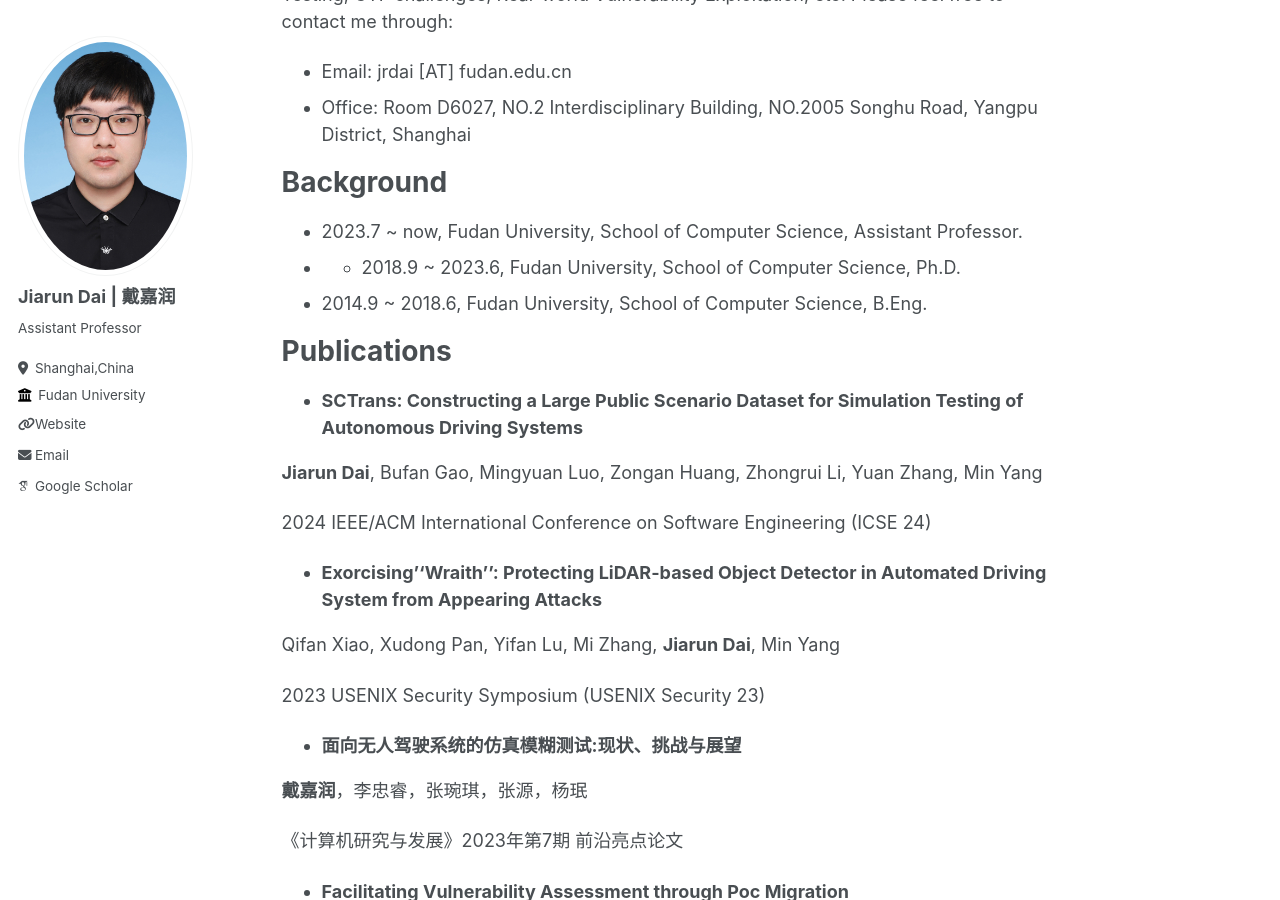
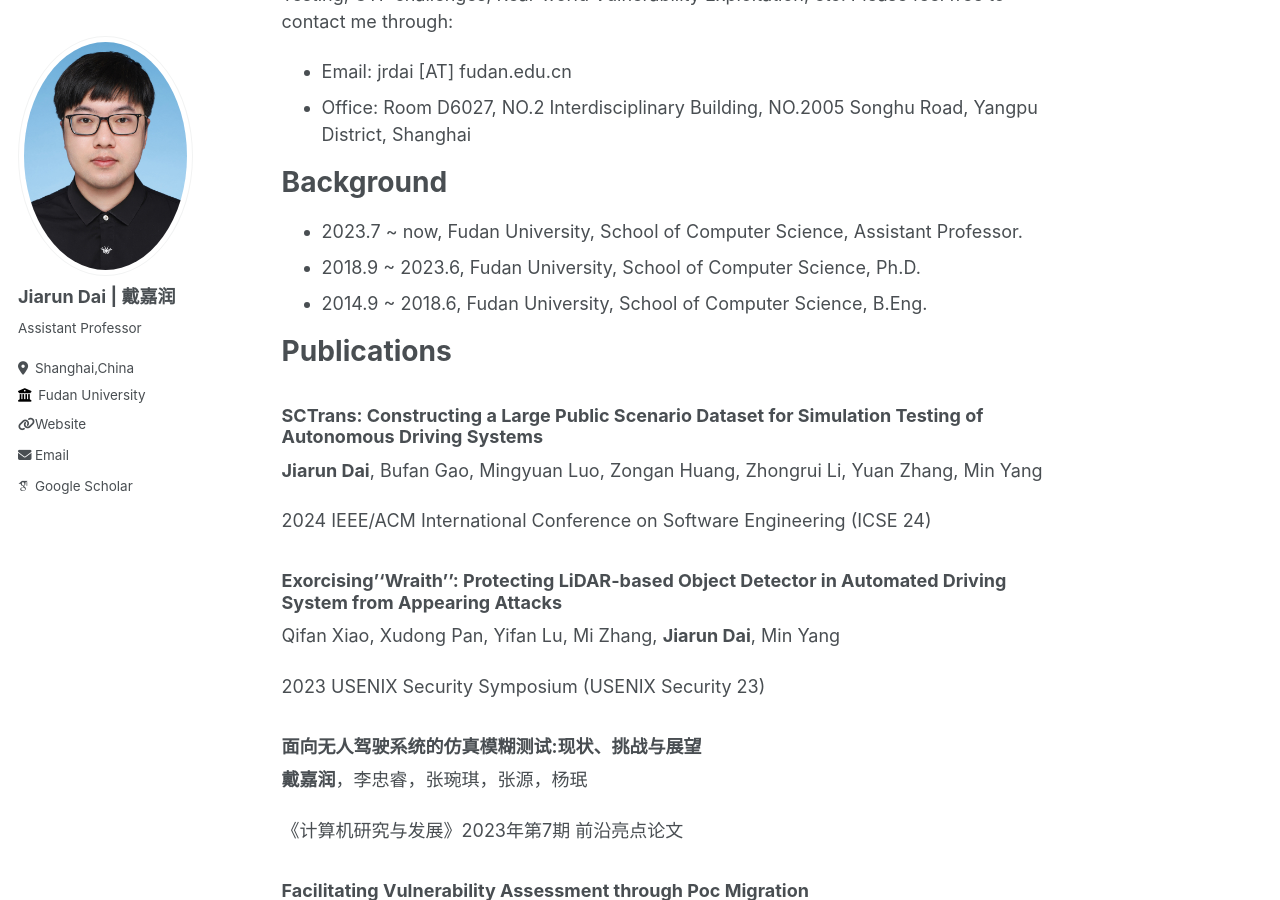
Before and after one commit to DJRRR/djrrr.github.io, a Jekyll site: the page built from _pages/about.md, in a window 1280 px wide and 900 px high, scrolled down 419 px. Built offline with Jekyll 4.4.1, drawn with Linux system fonts in a browser that asks for light colours; some web fonts are replaced.

```diff
--- a/_pages/about.md
+++ b/_pages/about.md
@@ -18,42 +18,42 @@ I'm currently looking for self-driven students who have interests in Software/Sy
 Background
 ======
 * 2023.7 ~ now, Fudan University, School of Computer Science, Assistant Professor.
-* * 2018.9 ~ 2023.6, Fudan University, School of Computer Science, Ph.D.
+* 2018.9 ~ 2023.6, Fudan University, School of Computer Science, Ph.D.
 * 2014.9 ~ 2018.6, Fudan University, School of Computer Science, B.Eng.
 
 Publications
 ======
-* **SCTrans: Constructing a Large Public Scenario Dataset for Simulation Testing of Autonomous Driving Systems**
+### SCTrans: Constructing a Large Public Scenario Dataset for Simulation Testing of Autonomous Driving Systems
 
 **Jiarun Dai**, Bufan Gao, Mingyuan Luo, Zongan Huang, Zhongrui Li, Yuan Zhang, Min Yang
 
 2024 IEEE/ACM International Conference on Software Engineering (ICSE 24)
 
-* **Exorcising''Wraith'': Protecting LiDAR-based Object Detector in Automated Driving System from Appearing Attacks**
+### Exorcising''Wraith'': Protecting LiDAR-based Object Detector in Automated Driving System from Appearing Attacks
 
 Qifan Xiao, Xudong Pan, Yifan Lu, Mi Zhang, **Jiarun Dai**, Min Yang
 
 2023 USENIX Security Symposium (USENIX Security 23)
 
-* **面向无人驾驶系统的仿真模糊测试:现状、挑战与展望**
+### 面向无人驾驶系统的仿真模糊测试:现状、挑战与展望
 
 **戴嘉润**，李忠睿，张琬琪，张源，杨珉
 
 《计算机研究与发展》2023年第7期 前沿亮点论文
 
-* **Facilitating Vulnerability Assessment through Poc Migration**
+### Facilitating Vulnerability Assessment through Poc Migration
 
 **Jiarun Dai**, Yuan Zhang, Hailong Xu, Haiming Lyu, Zicheng Wu, Xinyu Xing, Min Yang
 
 2021 ACM SIGSAC Conference on Computer and Communications Security (CCS 21)
 
-* **BScout: Direct Whole Patch Presence Test for Java Executables**
+### BScout: Direct Whole Patch Presence Test for Java Executables
 
 **Jiarun Dai**, Yuan Zhang, Zheyue Jiang, Yingtian Zhou, Junyan Chen, Xinyu Xing, Xiaohan Zhang, Xin Tan, Min Yang, Zhemin Yang
 
 2020 USENIX Security Symposium (USENIX Security 20)
 
-* **Detecting Third-party Libraries in Android Applications with High Precision and Recall**
+### Detecting Third-party Libraries in Android Applications with High Precision and Recall
 
 Yuan Zhang, **Jiarun Dai**, Xiaohan Zhang, Sirong Huang, Zhemin Yang, Min Yang, Hao Chen
 
```
